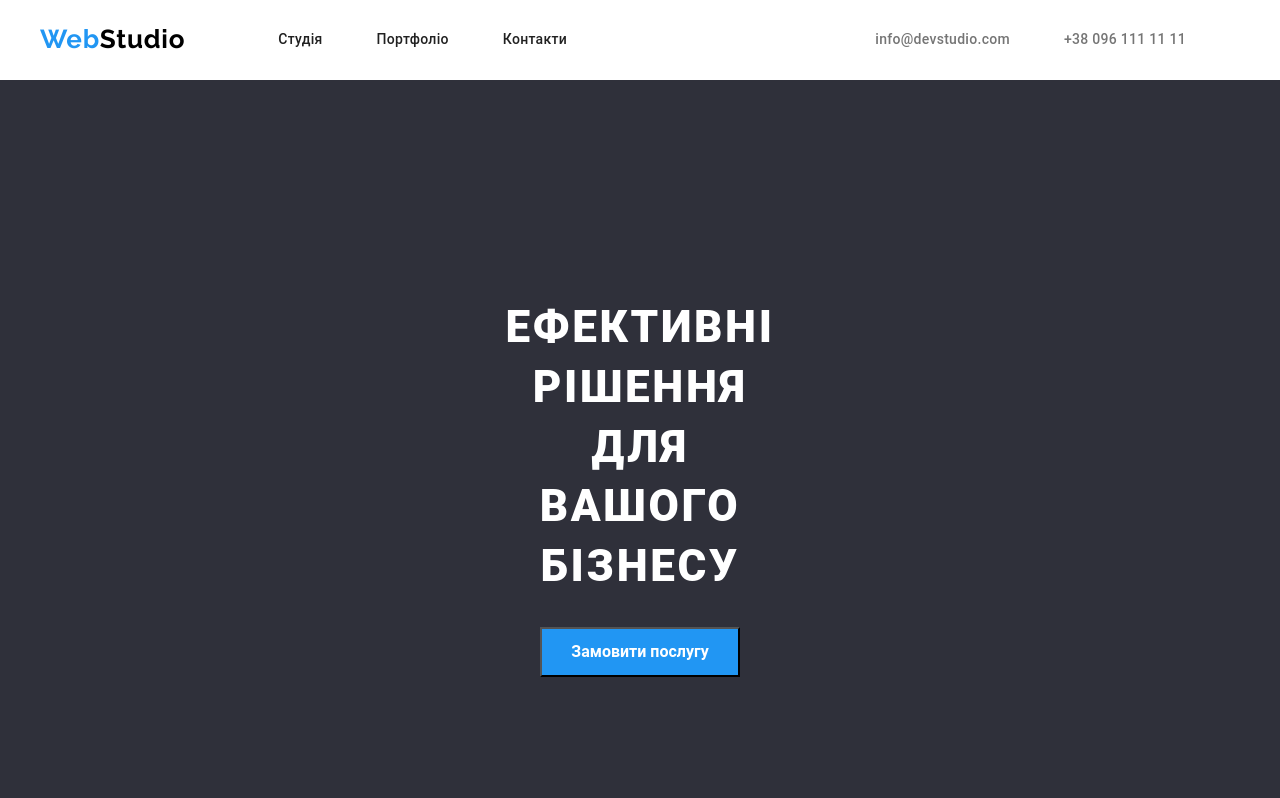
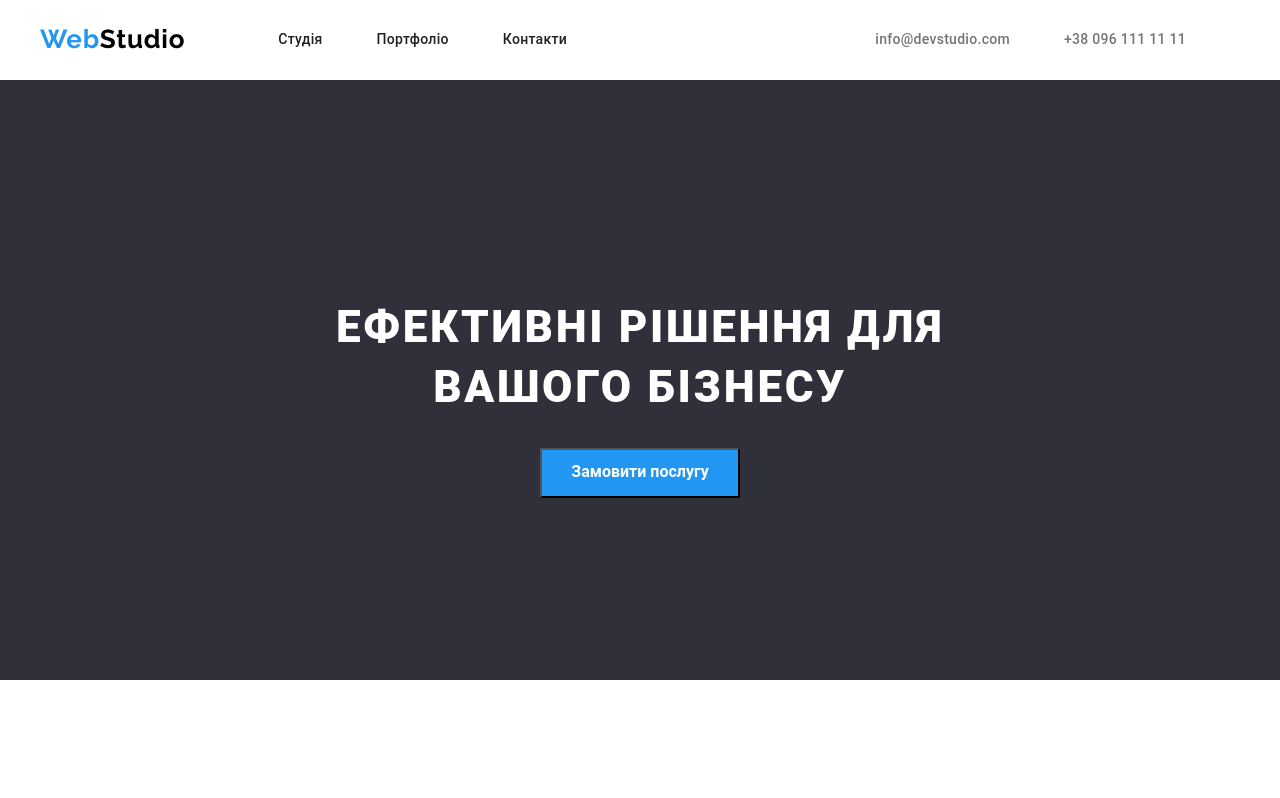
Before and after one commit to maxymterekh/homework-5-6, a plain HTML site: page index.html in a window 1280 px wide. Shown: the top 798 px of the page. Drawn offline with nearby package versions, Linux system fonts and the light colour scheme; files that its build step writes are made by us from their sources.

Commit message:
submit 4

```diff
--- a/css/styles.css
+++ b/css/styles.css
@@ -168,9 +168,9 @@ font-weight: 900;
 font-size: 44px;
 line-height: 1.36;
 
-padding-right: 495px;
+
 padding-top: 218px;
-padding-left: 495px;
+
 
 
 
```
